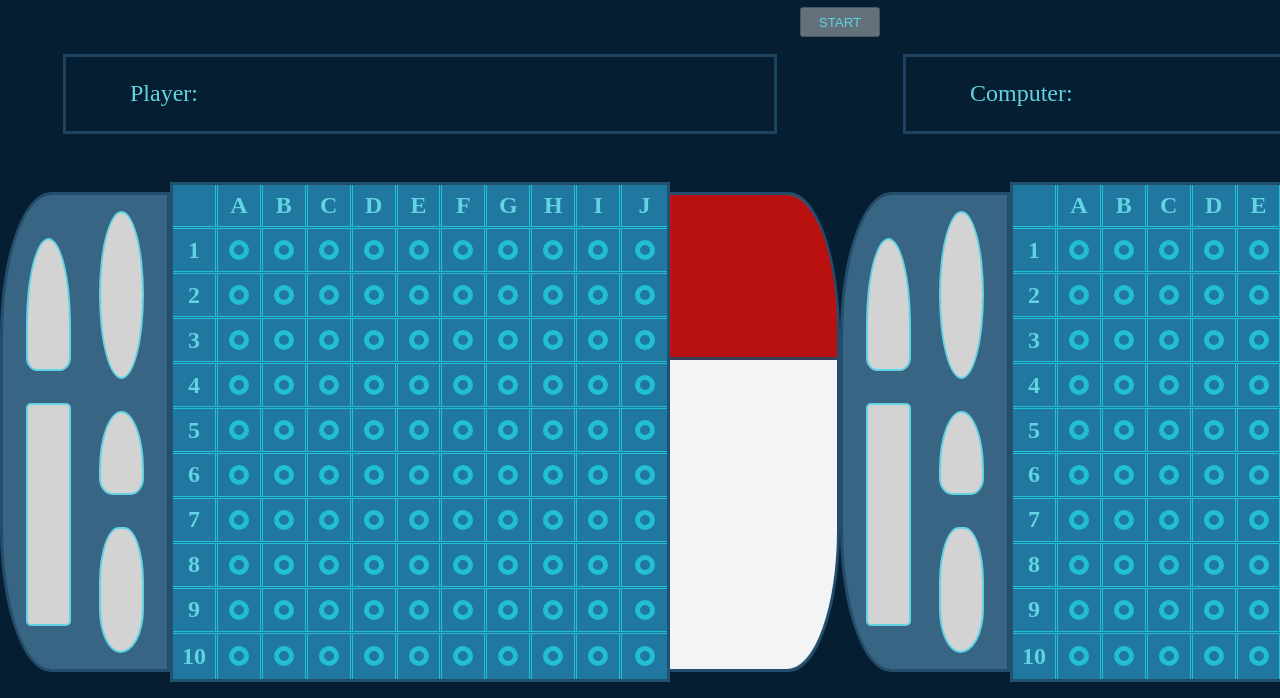
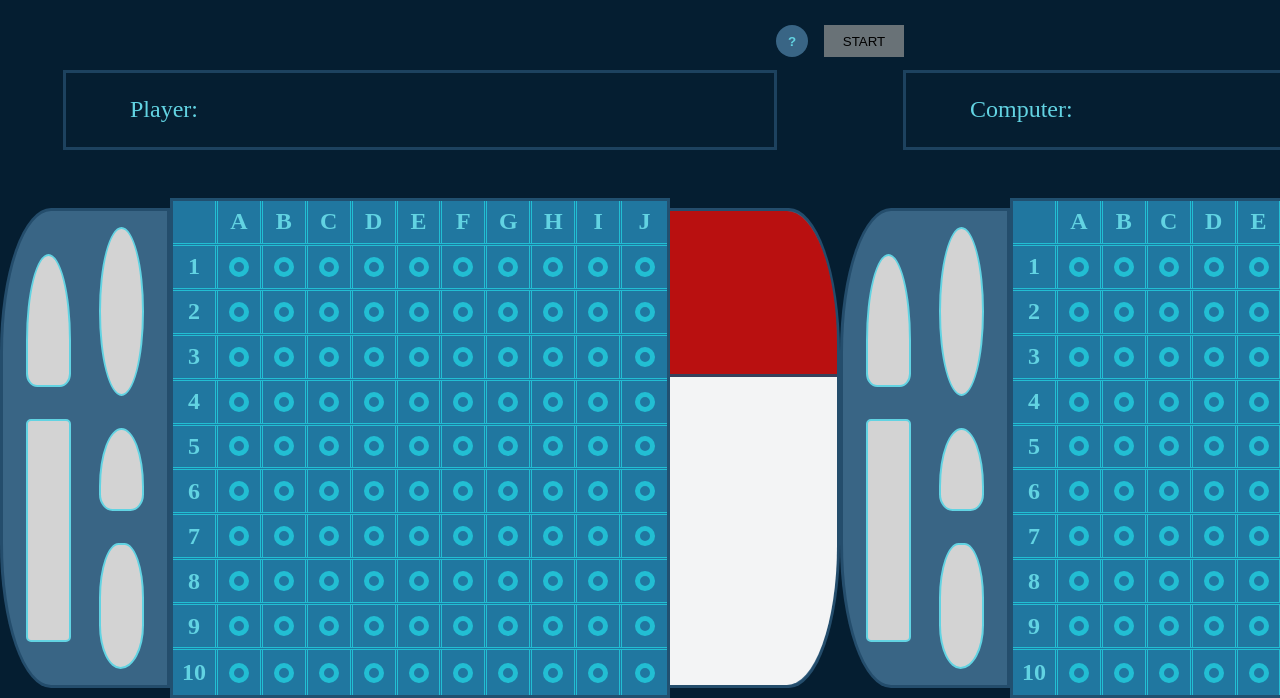
Before and after one commit to ajwjung/battleship, a website built with webpack: page src/index.html in a window 1280 px wide. Shown: the part 102-800 px from the top of the page. Built offline with nearby package versions, Linux system fonts and the light colour scheme.

Commit message:
Add help button

```diff
--- a/src/index.html
+++ b/src/index.html
@@ -12,6 +12,9 @@
             <h1>Battleship</h1>
             <div class="info-container">
                 <p id="info-text">Welcome to Battleship!</p>
+            </div>
+            <div class="button-container">
+                <button type="button" class="help">?</button>
                 <button type="button" class="start-game">START</button>
             </div>
             <div class="player-side">
--- a/src/styles/style.css
+++ b/src/styles/style.css
@@ -30,11 +30,12 @@ body {
     width: 100%;
     display: grid;
     grid-template-columns: repeat(2, 1fr);
-    grid-template-rows: repeat(2, 0.5fr) 5fr;
+    grid-template-rows: repeat(3, 0.5fr) 5fr;
 }
 
 h1,
 .info-container,
+.button-container,
 .player-side,
 .opponent-side,
 .message-box {
@@ -44,6 +45,7 @@ h1,
 
 h1,
 .info-container,
+.button-container,
 .player-side,
 .opponent-side {
     justify-content: center;
@@ -60,23 +62,55 @@ h1 {
     grid-row: 2;
     font-size: var(--font-size);
     gap: 1rem;
-    display: flex;
     flex-direction: column;
 }
 
+.button-container {
+    height: 100%;
+    width: 100%;
+    grid-column: 1 / span 2;
+    grid-row: 3;
+    font-size: var(--font-size);
+    gap: 1rem;
+}
+
 .start-game {
-    height: 30px;
+    height: 32px;
     width: 80px;
+    border: none;
+}
+
+.start-game:disabled {
+    background: rgb(105, 114, 119);
+    color: rgb(0, 0, 0);
+}
+
+.start-game:not(:disabled),
+.help {
+    background: var(--blue);
+}
+
+.help {
+    height: 32px;
+    width: 32px;
+    border: none;
+    border-radius: 50%;
+    font-weight: 600;
+}
+
+.start-game:not(:disabled):hover,
+.help:hover {
+    background: var(--blue-border);
 }
 
 .player-side {
     grid-column: 1;
-    grid-row: 3;
+    grid-row: 4;
 }
 
 .opponent-side {
     grid-column: 2;
-    grid-row: 3;
+    grid-row: 4;
 }
 
 .player-side,
```
Also changed, not shown: dist/index.html, dist/main.js.
